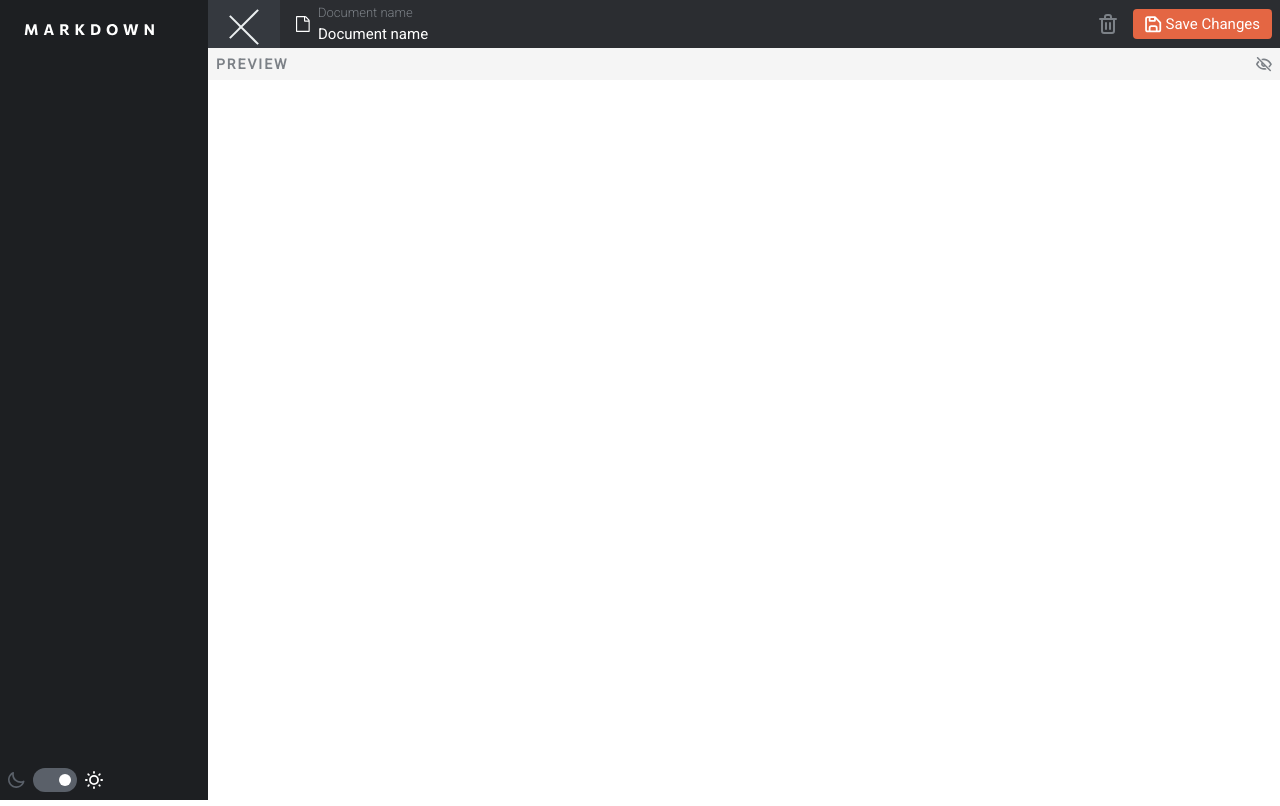
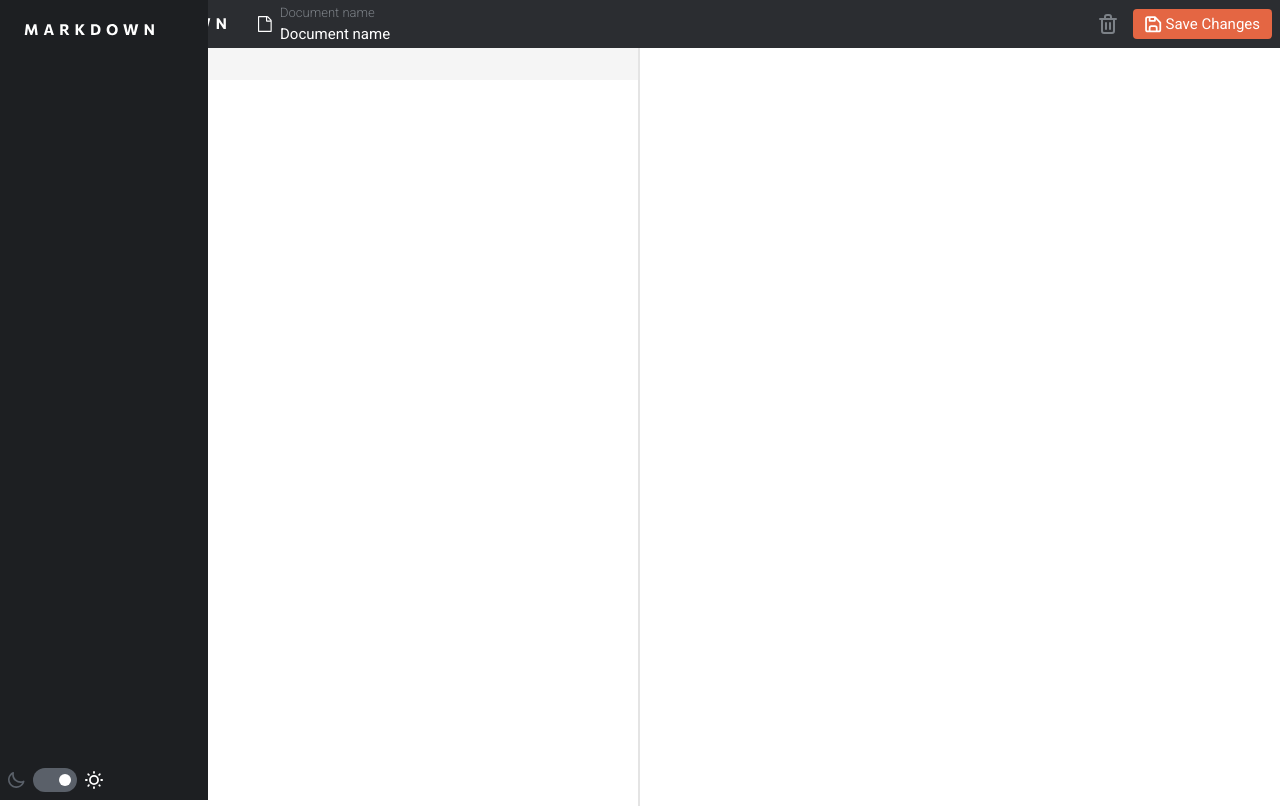
Before and after one commit to kielonl/markdown-editor, a React (Vite) app: page / in a window 1280 px wide. Built offline with nearby package versions, Linux system fonts and the light colour scheme.

Commit message:
added classNames packages and implemented it for better code readability

```diff
--- a/package.json
+++ b/package.json
@@ -9,6 +9,7 @@
     "preview": "vite preview"
   },
   "dependencies": {
+    "classnames": "^2.3.2",
     "react": "^18.2.0",
     "react-dom": "^18.2.0",
     "react-markdown": "^8.0.6",
--- a/src/App.tsx
+++ b/src/App.tsx
@@ -1,3 +1,4 @@
+import classNames from "classnames";
 import { useState } from "react";
 import MainBoard from "./components/MainBoard/MainBoard";
 import Sidebar from "./components/Sidebar/Sidebar";
@@ -6,16 +7,17 @@ import MarkdownContextProvider from "./contexts/MarkdownContextProvider";
 import ThemeContextProvider from "./contexts/ThemeContextProvider";
 
 const App = () => {
-  const [showSidebar, setShowSidebar] = useState<boolean>(true);
+  const [showSidebar, setShowSidebar] = useState<boolean>(false);
+
   return (
     <ThemeContextProvider>
       <MarkdownContextProvider>
         <div className="h-full w-full dark:bg-dark-1000">
-          <Sidebar className={`${!showSidebar && "-ml-52"}`} />
+          <Sidebar className={classNames({ "ml-52": showSidebar })} />
           <div
-            className={`${
-              showSidebar && "ml-52"
-            } transition-margin-left duration-500`}
+            className={classNames("transition-margin-left duration-500", {
+              "ml-52": showSidebar,
+            })}
           >
             <UpperBar
               toggleSidebar={() => setShowSidebar(!showSidebar)}
--- a/src/components/MainBoard/MainBoard.tsx
+++ b/src/components/MainBoard/MainBoard.tsx
@@ -1,19 +1,24 @@
+import classNames from "classnames";
 import { useState } from "react";
 import Markdown from "./Markdown";
 import Preview from "./Preview";
 
 const MainBoard = () => {
-  const [showPreview, setShowPreview] = useState<boolean>(true);
+  const [showPreview, setShowPreview] = useState<boolean>(false);
 
   return (
     <div className="max-h-full max-w-full flex flex-row ">
       <Markdown
-        className={`${showPreview ? "hidden" : "w-full sm:w-[50%]"}`}
+        className={classNames("w-full sm:w-[50%]", {
+          hidden: showPreview,
+        })}
         showPreview={showPreview}
         setShowPreview={setShowPreview}
       />
       <Preview
-        className={`${showPreview ? "w-full " : "w-[50%] hidden sm:block"}`}
+        className={classNames("w-full sm:w-[50%]", {
+          hidden: !showPreview,
+        })}
         showPreview={showPreview}
         setShowPreview={setShowPreview}
       />
--- a/src/components/MainBoard/Preview.tsx
+++ b/src/components/MainBoard/Preview.tsx
@@ -1,3 +1,4 @@
+import classNames from "classnames";
 import { useContext } from "react";
 import ReactMarkdown from "react-markdown";
 import { MarkdownContext } from "../../contexts/MarkdownContext";
@@ -35,9 +36,9 @@ const Preview: React.FC<PreviewProps> = ({
       <div className="min-h-[90vh] h-full break-words overflow-auto container mx-auto dark:bg-dark-1000">
         <ReactMarkdown
           children={markdown}
-          className={`react-markdown ${
-            theme === "dark" && "react-markdown-dark"
-          }`}
+          className={classNames("react-markdown", {
+            "react-markdown-dark": theme === "dark",
+          })}
         />
       </div>
     </div>
```
Also changed, not shown: 1 other file (tests, documents, lock files or other folders).
